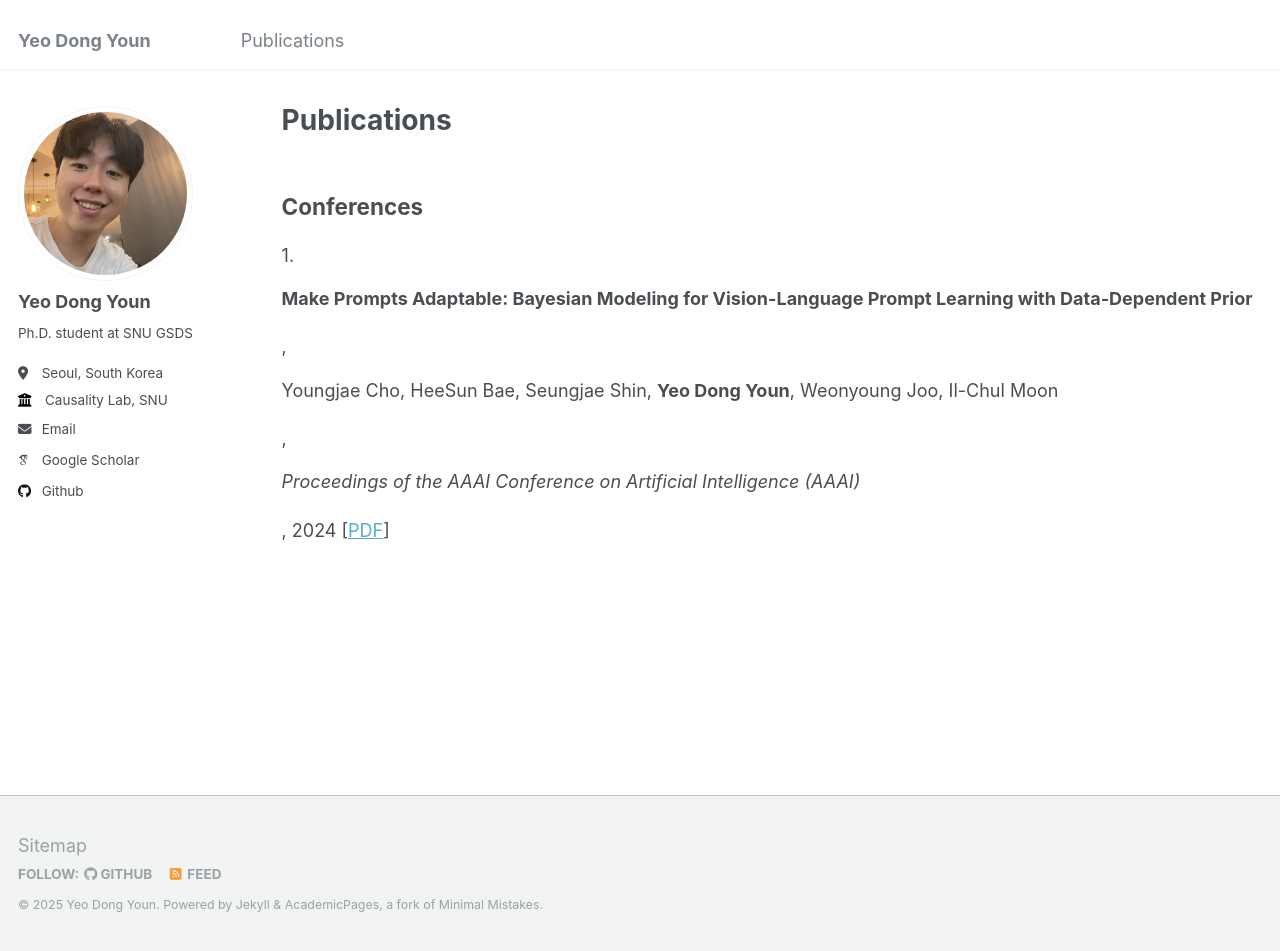
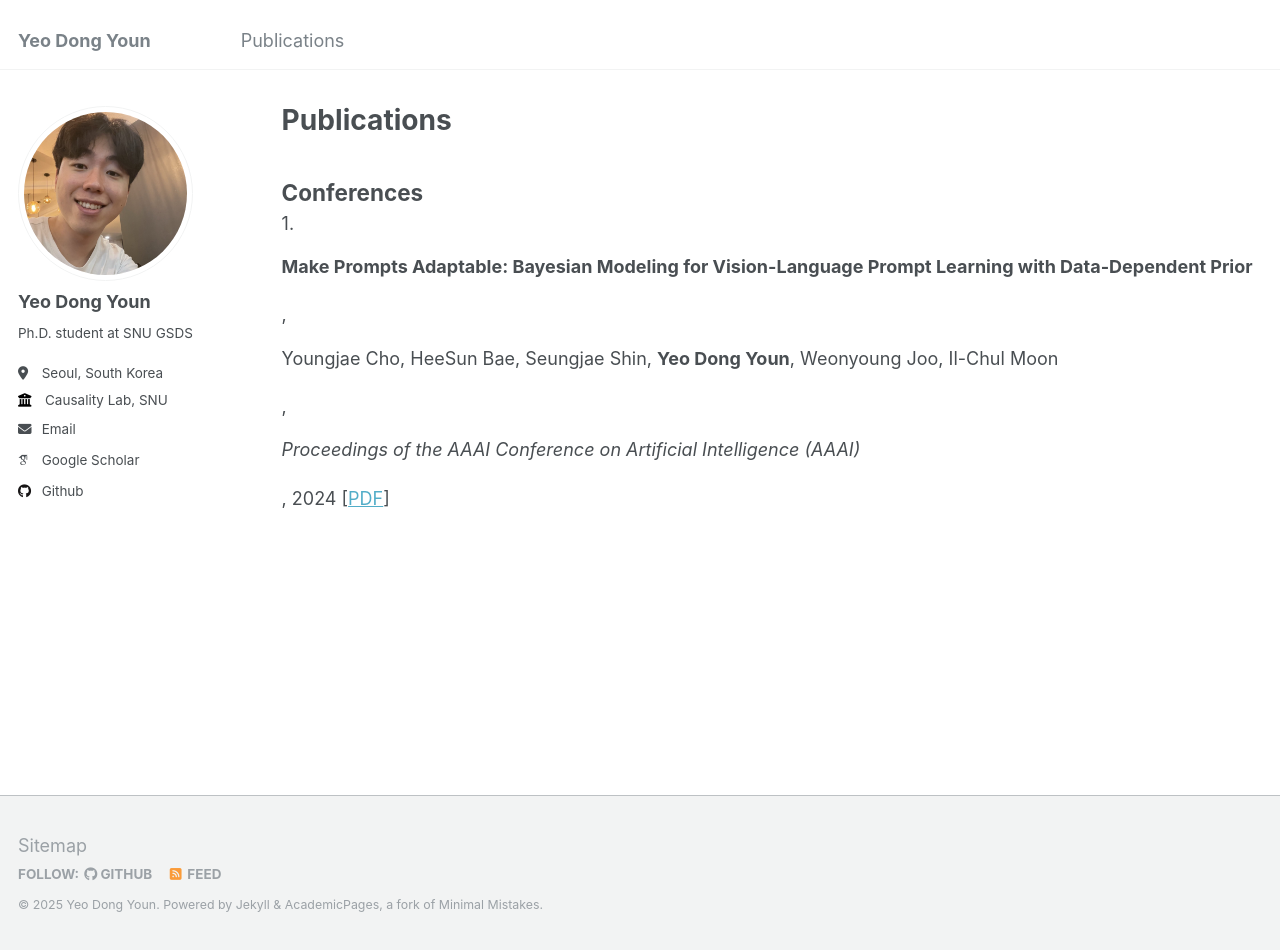
Before and after one commit to YeodongYoun1995/YeoDongYoun1995.github.io, a Jekyll site: the page built from _pages/publications.html, in a window 1280 px wide and 951 px high. Built offline with Jekyll 4.4.1, drawn with Linux system fonts in a browser that asks for light colours; some web fonts are replaced.

Commit message:
Update archive-single.html

```diff
--- a/_includes/archive-single.html
+++ b/_includes/archive-single.html
@@ -3,19 +3,30 @@
 {% assign current_category = nil %}
 {% assign category_counter = 0 %} <!-- Initialize a counter for numbering -->
 
-<div class="publications-container" style="display: flex; flex-wrap: wrap; gap: 1em; align-items: baseline;">
+<!-- Add custom styles for publication entries -->
+<style>
+  .publication-entry {
+    display: inline-block;
+    margin: 0;
+    padding: 0;
+    line-height: 1.4;
+    white-space: nowrap;
+  }
+</style>
+
+<div class="publications-container" style="display: block;">
   {% for post in site.publications reversed %}
     <!-- Subsection Title -->
     {% if post.category != current_category %}
       {% assign current_category = post.category %}
-      <h2 style="flex-basis: 100%; margin-bottom: 0.2em;">{{ current_category | capitalize }}</h2>
+      <h2 style="margin-bottom: 0.2em;">{{ current_category | capitalize }}</h2>
       {% assign category_counter = 0 %} <!-- Reset counter for each category -->
     {% endif %}
 
     {% assign category_counter = category_counter | plus: 1 %} <!-- Increment counter -->
 
     <!-- Single-Line Publication Entry -->
-    <div class="publication-entry" style="line-height: 1.4;">
+    <div class="publication-entry">
       {{ category_counter }}. <strong>{{ post.title | markdownify | strip }}</strong>,
       {{ post.authors | markdownify | strip }},
       <em>{{ post.venue | markdownify | strip }}</em>,
```
